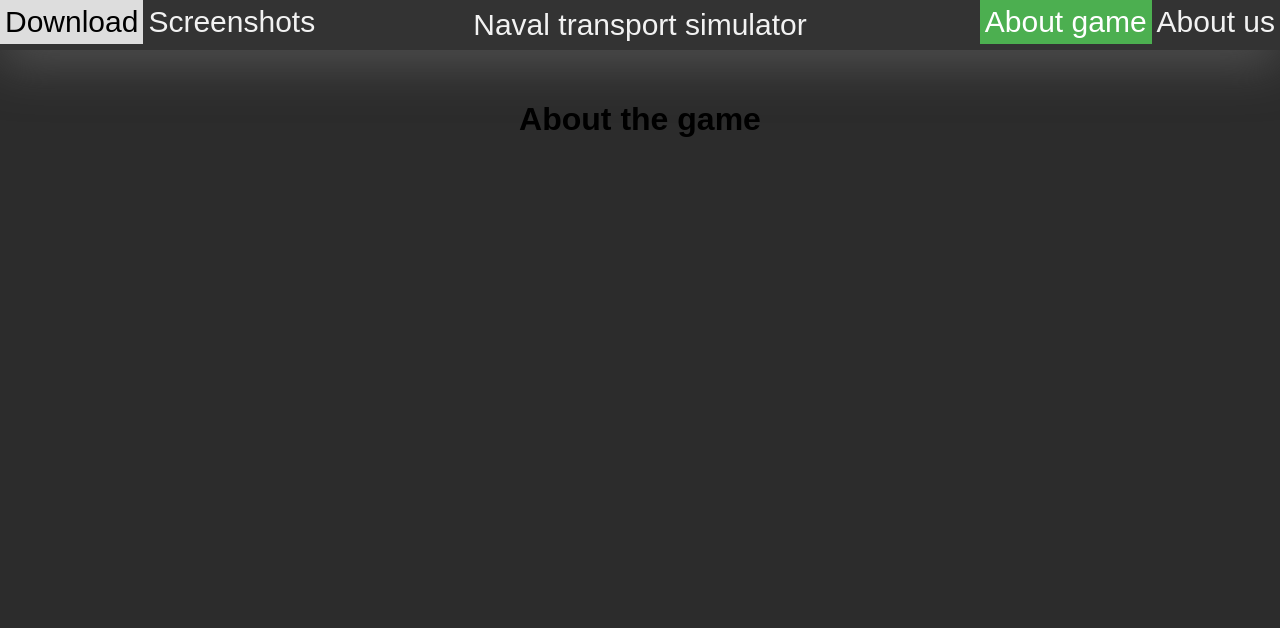
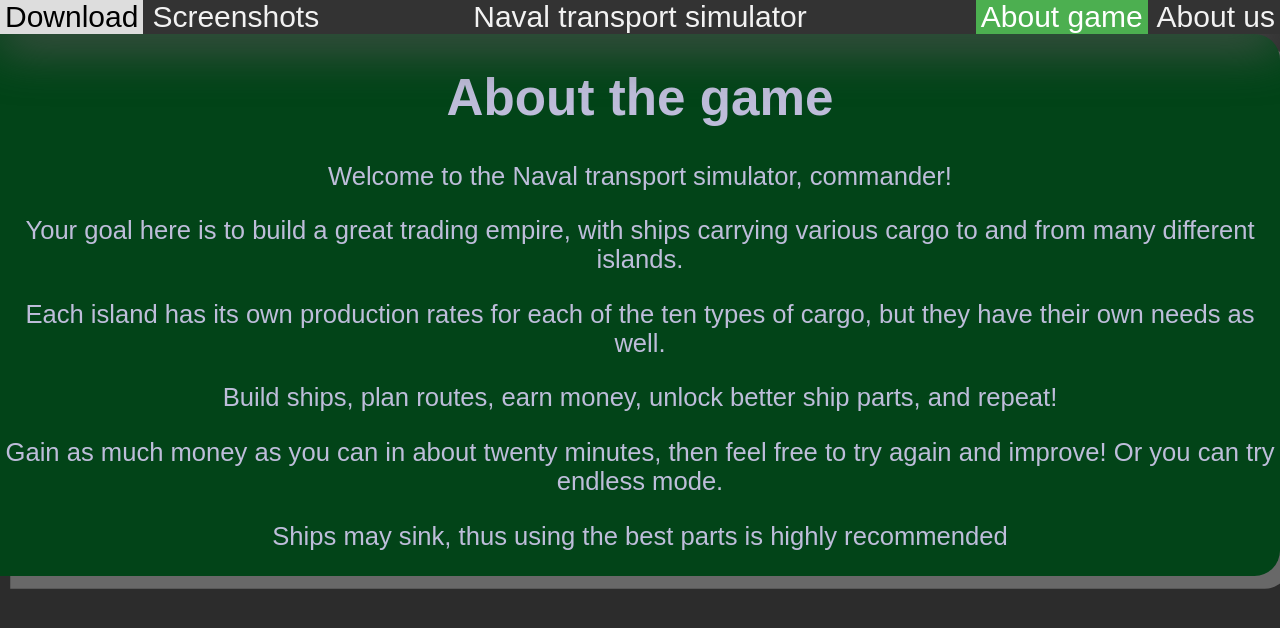
Before and after one commit to Stanko2/Spongia-2019-Webstranka, a plain HTML site: page aboutgame.html in a window 1280 px wide. Drawn offline with Linux system fonts and the light colour scheme.

Commit message:
Zmeny v aboutGame

```diff
--- a/aboutgame.html
+++ b/aboutgame.html
@@ -5,7 +5,7 @@
     <meta name="viewport" content="width=device-width, initial-scale=1.0">
     <meta http-equiv="X-UA-Compatible" content="ie=edge">
     <link rel="stylesheet" type="text/css" href="index.css">
-    <title>Document</title>
+    <title>Naval Transport sim</title>
 </head>
 <body>
     <!-- Top navigation -->
@@ -30,11 +30,16 @@
     </div>
 
     <!-- Text about game -->
-    <div class="spacer"></div>
-
-    <h1>About the game</h1>
-    <div class="text">
-        <p></p>
+        <div class="aboutGameText">
+            <h1>About the game</h1>
+            <div class="text">
+                <p>Welcome to the Naval transport simulator, commander!</p>
+                <p>Your goal here is to build a great trading empire, with ships carrying various cargo to and from many different islands.</p>
+                <p>Each island has its own production rates for each of the ten types of cargo, but they have their own needs as well. </p>
+                <p>Build ships, plan routes, earn money, unlock better ship parts, and repeat!</p>
+                <p>Gain as much money as you can in about twenty minutes, then feel free to try again and improve! Or you can try endless mode.</p>
+                <p>Ships may sink, thus using the best parts is highly recommended</p>
+            </div>
     </div>
 </body>
 </html>
--- a/index.css
+++ b/index.css
@@ -1,11 +1,10 @@
   /* Add a black background color to the top navigation */
 .topnav {
-    position: fixed;
+    position: relative;
     background-color: #333333;
     overflow: hidden;
     width: 100%;
     z-index: 10;
-    height: 50px;
     box-shadow: 0 1vw 50px #535353;
   }
 body{
@@ -19,14 +18,11 @@ body{
 }
   /* Style the links inside the navigation bar */
   .topnav a {
-    float: left;
     color: #f2f2f2;
     text-align: center;
     padding: 5px 5px;
     text-decoration: none;
     font-size: 30px;
-    transition: .5s;
-    margin: auto;
   }
 
   /* Change the color of links on hover */
@@ -59,9 +55,14 @@ body{
     float: right;
   }
 
+  .topnav-left {
+    float: left;
+  }
+
 .downloadBTN{
   text-decoration: none;
   background: olive;
+  background-size: contain;
   padding: 30px 0 30px 0;
   width: 100%;
   text-align: center;
@@ -77,7 +78,7 @@ body{
 }
 .downloadBTN:hover{
   background: darkolivegreen;
-  padding: 10px 0;
+  padding: 30px 0;
 }
 
 .downloadBTN:hover a{
@@ -115,10 +116,9 @@ img{
     color: rgb(190, 189, 218);
     bottom: 12vw;
     left: -.8vw;
-    width: 70%;
+    width: 100%;
     font-size: 3vw;
     vertical-align: middle;
-    padding: auto;
     border-radius: 0 2vw 2vw 0;
     font-family: 'Nunito', sans-serif;
     text-align: center;
@@ -128,18 +128,33 @@ img{
     overflow: hidden;
 }
 
+.aboutGameText{
+  background: rgb(2, 68, 24);
+  color: rgb(190, 189, 218);
+  bottom: 12vw;
+  left: -.8vw;
+  width: 100%;
+  font-size: 2vw;
+  vertical-align: middle;
+  border-radius: 0 2vw 2vw 0;
+  font-family: 'Nunito', sans-serif;
+  text-align: center;
+  z-index: 5;
+  box-shadow: .8vw 1vw 0 rgba(128, 128, 128, 0.712);
+  overflow: hidden;
+}
 hr{
   color: whitesmoke;
   margin: 5vh 0;
 }
-  text{
-    text-align: center;
-    font-family: 'Nunito', sans-serif;
-  }
+text{
+  text-align: center;
+  font-family: 'Nunito', sans-serif;
+}
 
   /* Responsive navigation menu - display links on top of each other instead of next to each other (for mobile devices) */
-  @media screen and (max-width: 800px) {
-    .topnav a, .topnav-right {
+  @media screen and (max-width: 1000px) {
+    .topnav a, .topnav-right, .topnav-left {
       float: none;
       display: block;
     }
@@ -151,7 +166,6 @@ hr{
       line-height: 2.5;
     }
     .topnav{
-        position: absolute;
         width: 100%;
         height: auto;
     }
```
Also changed, not shown: index.html (+1 -1 lines).
